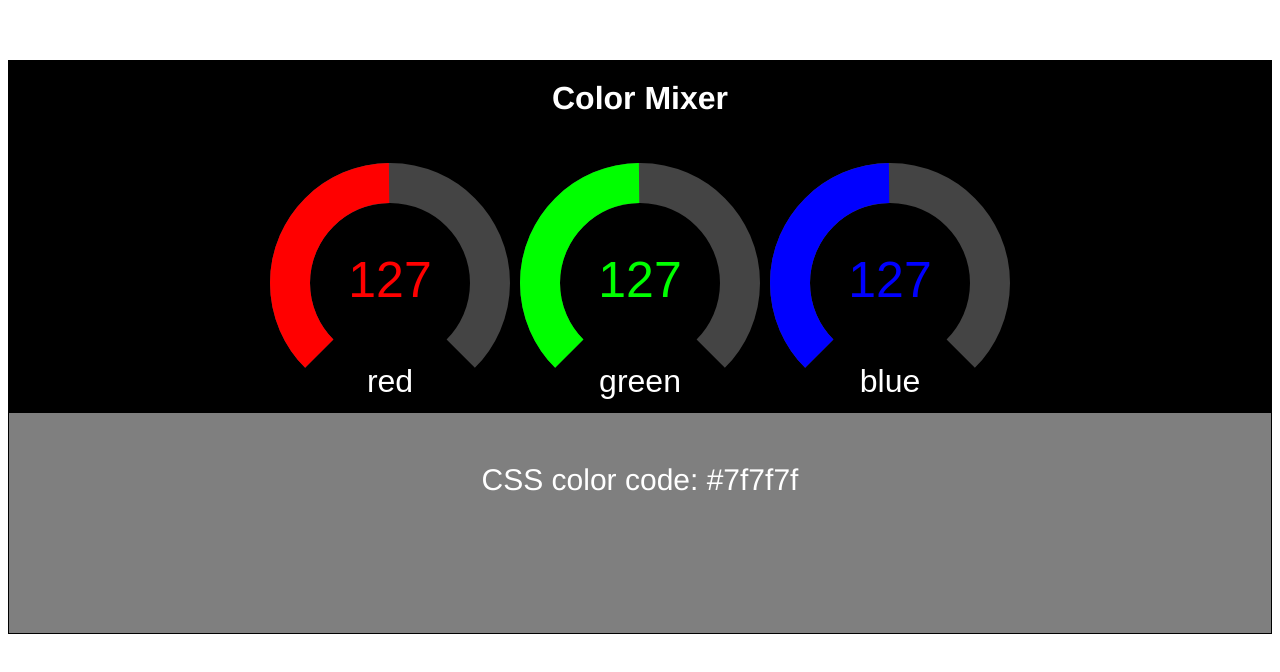
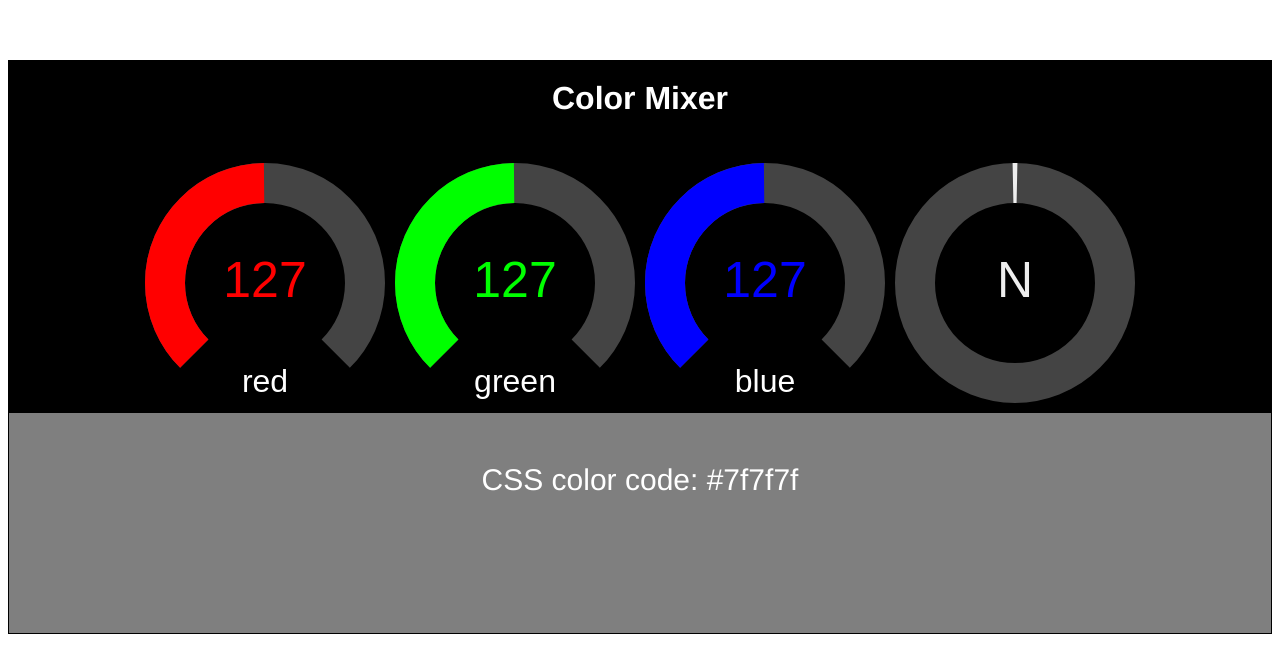
Before and after one commit to ambotaku/vue-knob, a Vue app: page / in a window 1280 px wide. Shown: the top 672 px of the page. Built offline with nearby package versions, Linux system fonts and the light colour scheme.

Commit message:
added string enumeration value support and compass - hatswitch example

```diff
--- a/package.json
+++ b/package.json
@@ -1,6 +1,6 @@
 {
   "name": "vue-canvas-knob",
-  "version": "0.2.0",
+  "version": "0.3.0",
   "author": "<klaus@zerbe.cloud>",
   "license": "Apache-2.0",
   "private": false,
--- a/src/App.vue
+++ b/src/App.vue
@@ -1,20 +1,33 @@
 <template>
   <div id="app">
     <h1>Color Mixer</h1>
-    <vue-knob :width=knobSize :height=knobSize colorBg="#444444" :value-min="0" :value-max="255"
-               color-fg="#ff0000" label="red" :value="127" @value-changed="colorChanged('r', $event)"/>
-    <vue-knob :width=knobSize :height=knobSize colorBg="#444444" :value-min="0" :value-max="255"
-              color-fg="#00ff00" label="green" :value="127" @value-changed="colorChanged('g', $event)"/>
-    <vue-knob :width=knobSize :height=knobSize colorBg="#444444" :value-min="0" :value-max="255"
-              color-fg="#0000ff" label="blue" :value="127" @value-changed="colorChanged('b', $event)"/>
+    <!-- knobs to control RGB value -->
+    <vue-knob :width=knobSize :height=knobSize color-bg="#444444" :value-min="0" :value-max="255"
+               color-fg="#ff0000" label="red" value="127" @value-changed="colorChanged('r', $event)"/>
+    <vue-knob :width=knobSize :height=knobSize color-bg="#444444" :value-min="0" :value-max="255"
+              color-fg="#00ff00" label="green" value="127" @value-changed="colorChanged('g', $event)"/>
+    <vue-knob :width=knobSize :height=knobSize color-bg="#444444" :value-min="0" :value-max="255"
+              color-fg="#0000ff" label="blue" value="127" @value-changed="colorChanged('b', $event)"/>
+
+    <!-- hat switch with compass directions with needle style -->
+    <vue-knob :width=knobSize :height="knobSize" color-bg="#444444" :value-min="0" :value-max="8"
+              :angle-start="-Math.PI" :angle-end="Math.PI" color-fg="#eeeeee"
+              value="4" :needle="true" :string-to-value="directionToValue" :value-to-string="valueToDirection"
+              @value-changed="directionChanged($event)">
+
+    </vue-knob>
     <div id="resultPane" :style="{backgroundColor: getBackgroundColor}">
-      <p id="colorCode">CSS color code: {{getBackgroundColor}}</p>
+      <p class="text">CSS color code: {{getBackgroundColor}}</p>
+      <p class="text">{{valueToDirection(direction)}}</p>
     </div>
   </div>
 </template>
 
 <script>
 import VueKnob from "@/components/vue-knob";
+
+// compass directions
+const directions = ['S','SW','W','NW','N','NE','E','SE'];
 
 export default {
   name: 'App',
@@ -25,6 +38,7 @@ export default {
   data: function() {
     return {
       knobSize: 250,
+      direction: 'N',
       r: 127,
       g: 127,
       b: 127
@@ -42,10 +56,25 @@ export default {
       this[color] = e;
     },
 
+    directionChanged(e) {
+      this.direction = e;
+    },
+
     to2hex(n) {
       let s = n.toString(16);
       if (s.length < 2) s= '0'+s;
       return s;
+    },
+
+    // convert compass direction to internal number
+    directionToValue(direction) {
+      const idx = directions.findIndex(el => el === direction.toUpperCase());
+      return (idx === -1) ? 0 : idx;
+    },
+
+    // convert internal number to compass direction
+    valueToDirection(value) {
+      return directions[Math.trunc(value % 8)];
     }
   }
 }
@@ -76,7 +105,7 @@ h1 {
   color: white;
 }
 
-#colorCode {
+.text {
   padding: 10px;
   font-size: 30px;
   color: white;
--- a/src/components/vue-knob.vue
+++ b/src/components/vue-knob.vue
@@ -114,8 +114,8 @@ export default {
       default: 100
     },
     value: {
-      type: Number,
-      default: 0
+      type: String,
+      default: "0"
     }
   },
 
```
Also changed, not shown: 1 other file (tests, documents, lock files or other folders).
